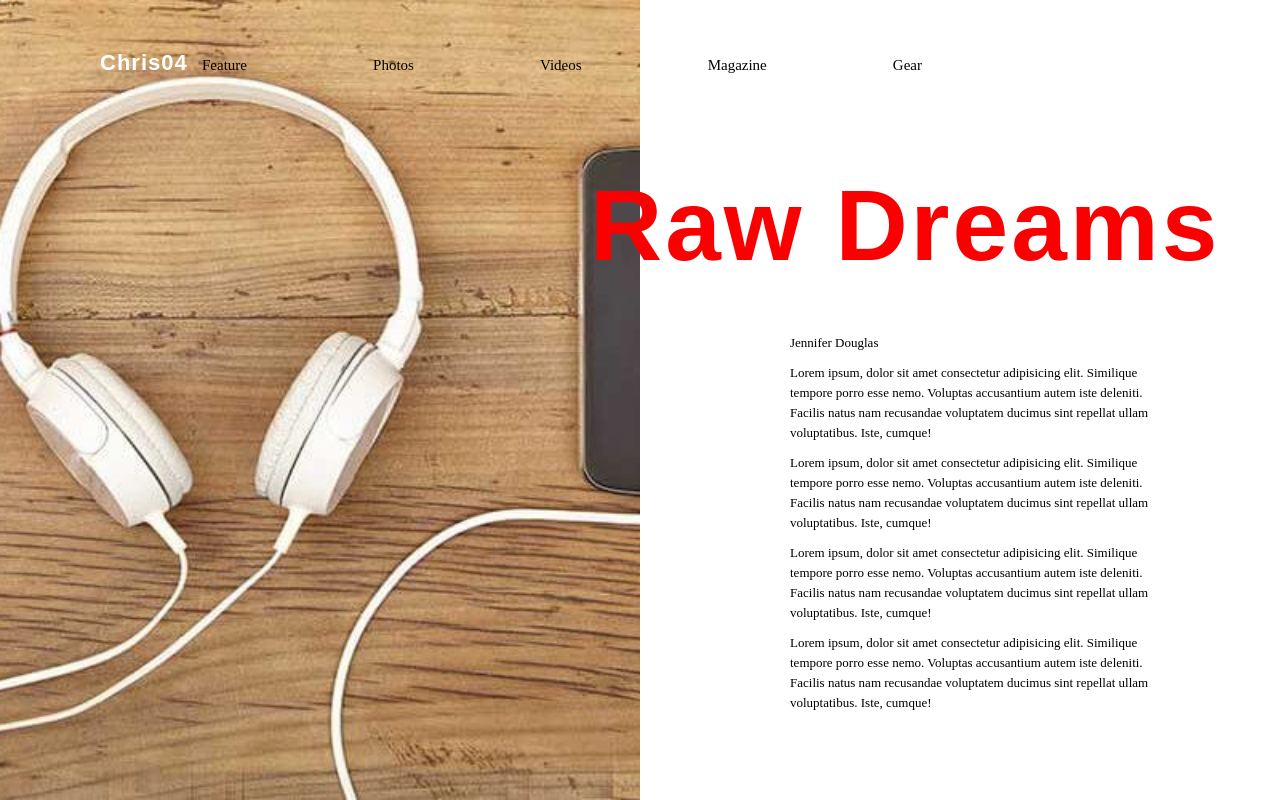
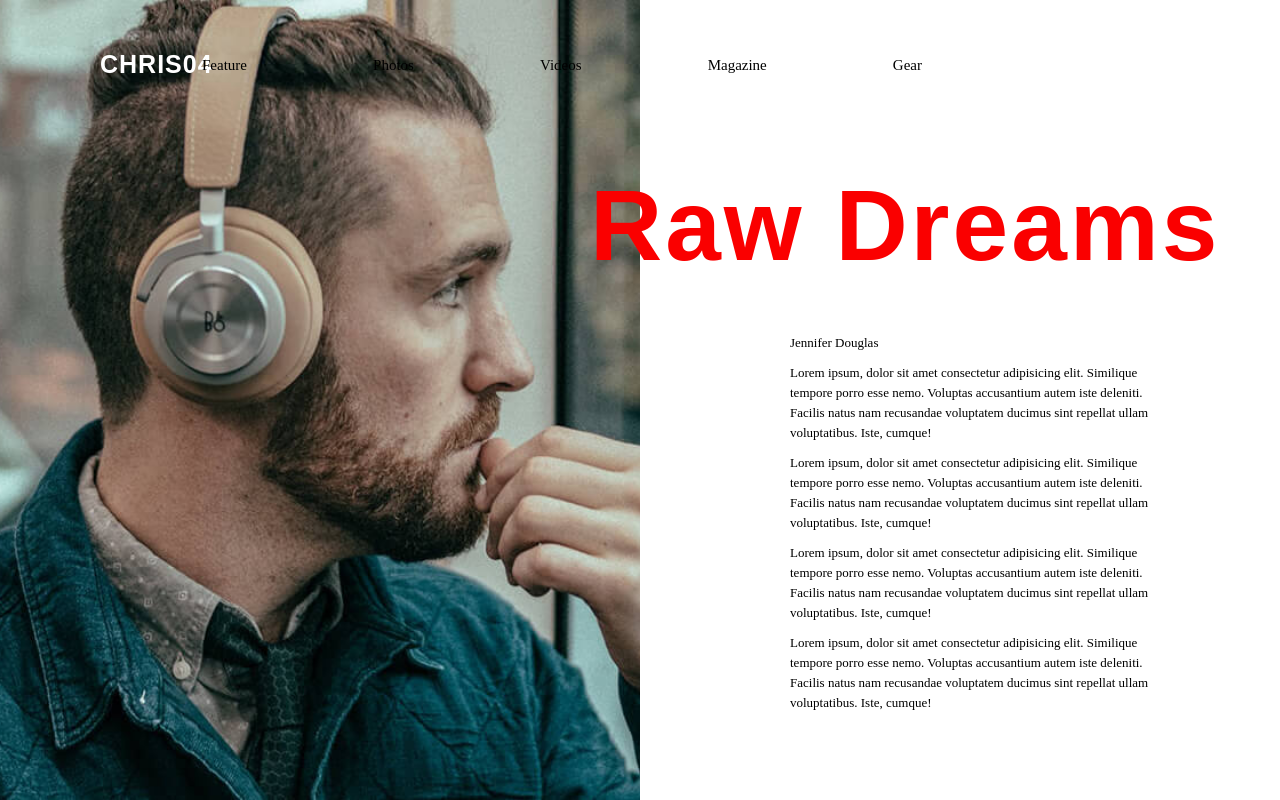
Before and after one commit to Christiano0407/javascript_Station, a plain HTML site: page src/html/index.html in a window 1280 px wide. Drawn offline with nearby package versions, Linux system fonts and the light colour scheme; a web font is replaced by a local one.

Commit message:
finished

```diff
--- a/src/js/main.js
+++ b/src/js/main.js
@@ -19,4 +19,32 @@ anime({
     opacity:[0, 1],
 })
 
+anime({
+    targets: `.logo`,
+    translateX: [-200, 0],
+    easing: `easeOutExpo`,
+    duration: 1500,
+    delay: (el, i) => {
+        return 1000 + 100 * i
+    },
+    opacity: [0, 1]
 })
+
+anime({
+    targets: 'nav a',
+		translateY: [-50, 0],
+		easing: 'easeOutExpo',
+		duration: 1500,
+		delay: (el, i) => {
+			return 1500 + 100 * i;
+		},
+		opacity: [0, 1],
+})
+
+anime({
+    targets: `.left`,
+    easing: `easeOutExpo`,
+    duration: 4000,
+    opacity: [0,1],
+})
+})
--- a/src/sass/style.sass
+++ b/src/sass/style.sass
@@ -45,7 +45,8 @@ nav
     position: absolute
     top: 5rem
     left: 10rem
-    font-size: 2.2rem
+    font-size: 2.5rem
+    text-transform: uppercase
 
 .page-wrapper
     display: flex
@@ -53,7 +54,7 @@ nav
 .left
     flex: 1
     height: 100vh
-    background-image: url(../img/aud2.jpg)
+    background-image: url(../img/aud1.jpg)
     background-size: cover
     /** background-repeat: no-repeat **/
     background-position: center
```
Also changed, not shown: src/sass/style.css, 1 other file.
